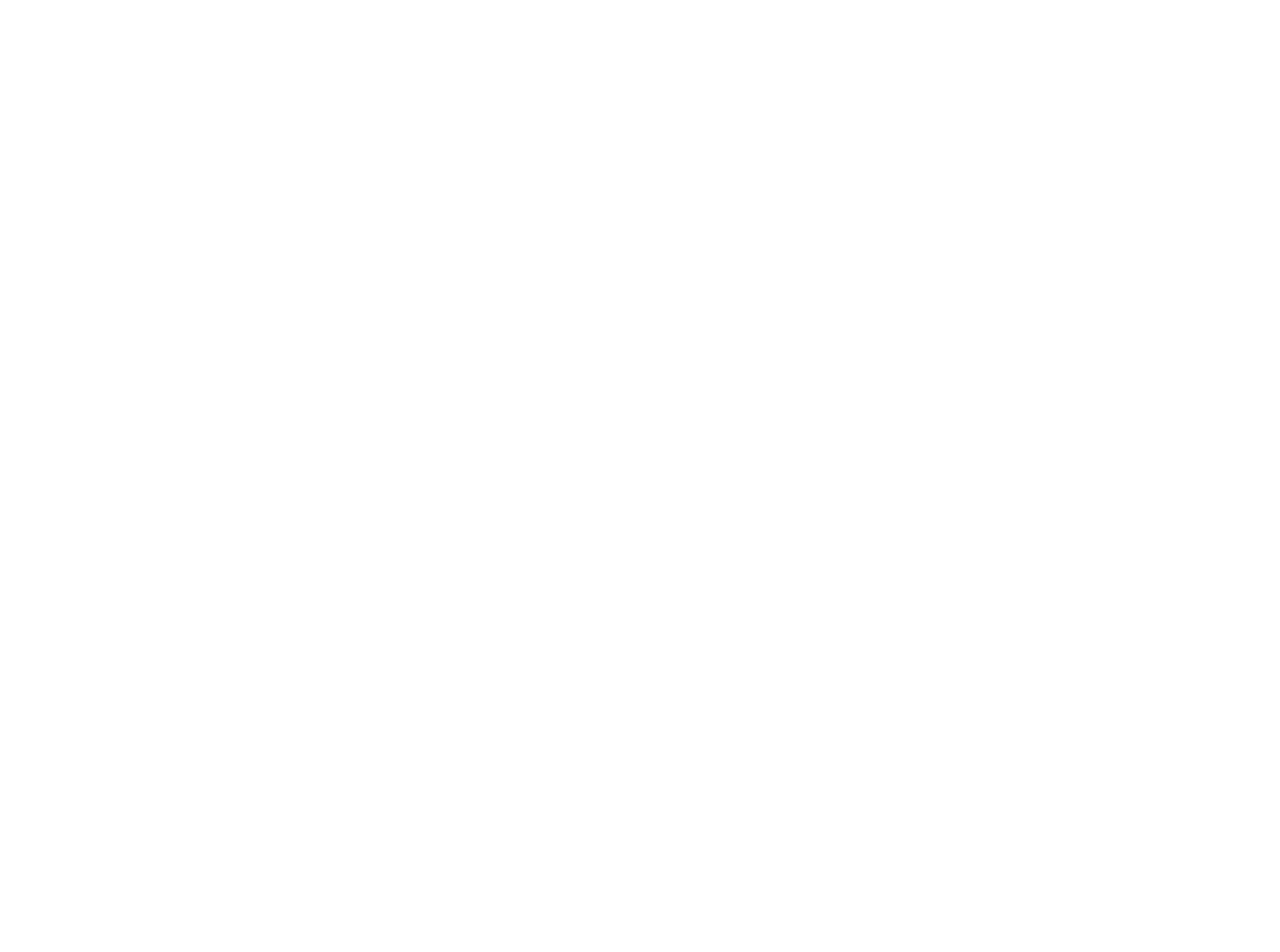
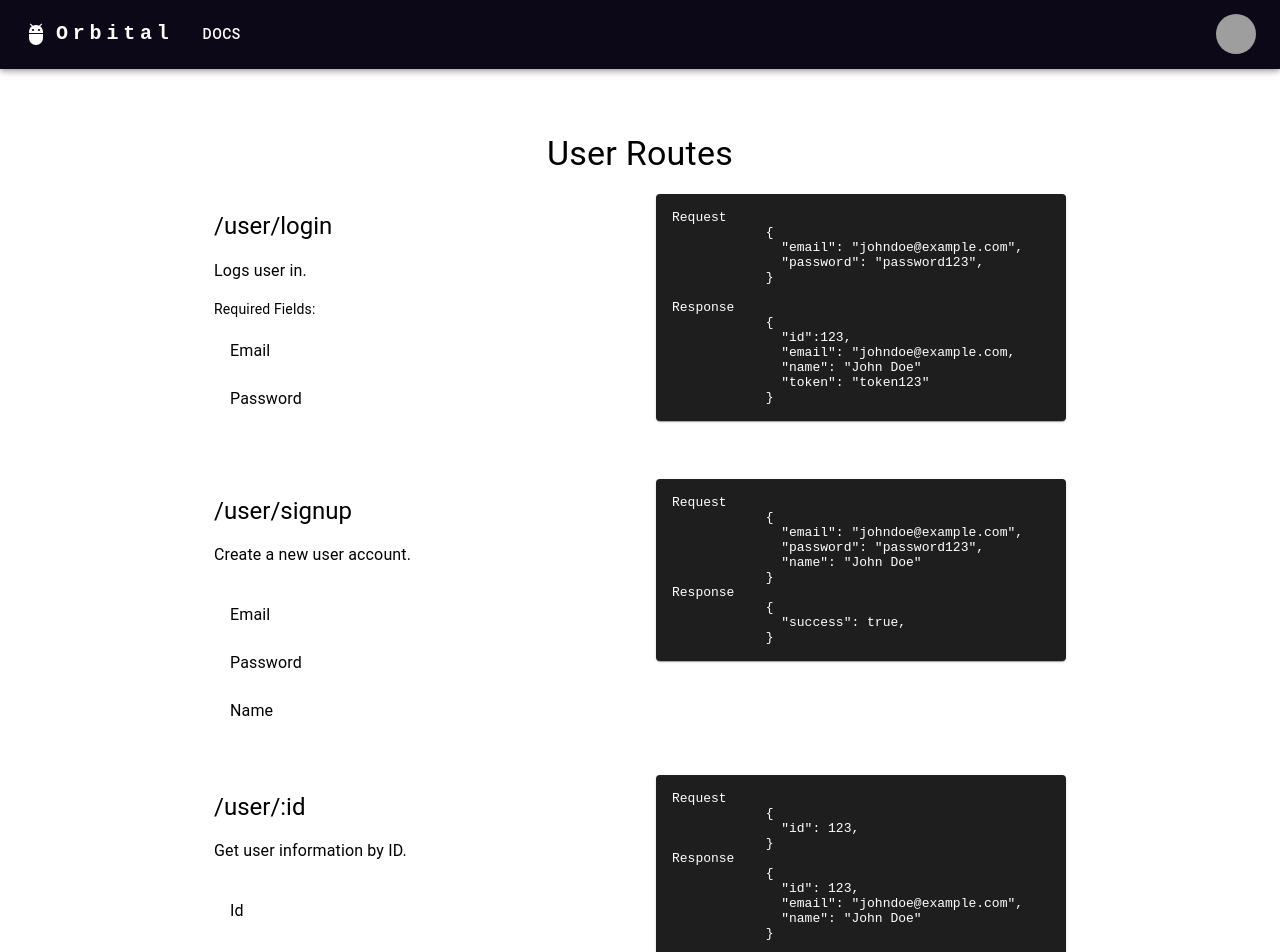
Before and after one commit to oslabs-beta/orbital, a React (Create React App) app: page /docs in a window 1280 px wide. Before the commit this address had no page. Shown: the top 952 px of the page. Before the commit the page ends 800 px from the top, so only its background shows below. Built offline with nearby package versions, Linux system fonts and the light colour scheme; grey boxes are pictures that could not be loaded.

Commit message:
built docs and team

```diff
--- a/src/App.js
+++ b/src/App.js
@@ -4,7 +4,9 @@
 import Signup from "./client/pages/Signup";
 import Home from "./client/pages/Home";
 import LandingPage from "./client/pages/LandingPage";
+import Documentation from "./client/pages/Documentation";
 import { useState } from "react";
+
 function App() {
 	const [user, setUser] = useState({});
     return (
@@ -14,6 +16,7 @@
                 <Route path="/signup" element={<Signup setUser={setUser} />} />
                 <Route path="/login" element={<Login setUser={setUser} user={user} />} />
                 <Route path="/" element={<LandingPage />} />
+                <Route path='/docs' element={<Documentation />} />
             </Routes>
         </div>
     );
--- /dev/null
+++ b/src/client/components/Doc.jsx
@@ -0,0 +1,134 @@
+import { Box, Container, Grid, Paper, Typography, List, ListItem, ListItemText } from "@mui/material";
+
+const Doc = () => {
+  return (
+    <Box sx={{ bgcolor: "white", py: 8 }}>
+      <Container maxWidth="md">
+        <Typography variant="h4" component="h2" align="center" sx={{pb: "20px"}}>
+          User Routes
+        </Typography>
+        <Grid container spacing={4}>
+          <Grid item xs={12} sm={6}>
+          <Box sx={{ py: 2 }}>
+      <Typography variant="h5" component="h3">
+        /user/login
+      </Typography>
+      <Typography variant="body1" sx={{ mt: 2 }}>
+        Logs user in.
+      </Typography>
+      <Typography variant="body2" sx={{ mt: 2 }}>
+        Required Fields:
+      </Typography>
+
+      <List>
+        <ListItem>
+          <ListItemText primary="Email" />
+        </ListItem>
+        <ListItem>
+          <ListItemText primary="Password" />
+        </ListItem>
+      </List>
+
+    </Box>
+          </Grid>
+          <Grid item xs={12} sm={6}>
+          <Paper sx={{ bgcolor: "#1E1E1E", color: "#FFF", p: 2, borderRadius: 1 }}>
+              <pre style={{ whiteSpace: "pre-wrap", margin: 0 }}>
+            {`Request
+            {
+              "email": "johndoe@example.com",
+              "password": "password123",
+            }
+            `}
+              </pre>
+              <pre style={{ whiteSpace: "pre-wrap", margin: 0 }}>
+            {`Response
+            {
+              "id":123,
+              "email": "johndoe@example.com,
+              "name": "John Doe"
+              "token": "token123"
+            }`}
+              </pre>
+            </Paper>
+          </Grid>
+          <Grid item xs={12} sm={6}>
+            <Box sx={{ py: 2 }}>
+              <Typography variant="h5" component="h3">
+                /user/signup
+              </Typography>
+              <Typography variant="body1" sx={{ mt: 2 }}>
+                Create a new user account.
+              </Typography>
+            </Box>
+            <List>
+        <ListItem>
+          <ListItemText primary="Email" />
+        </ListItem>
+        <ListItem>
+          <ListItemText primary="Password" />
+        </ListItem>
+        <ListItem>
+          <ListItemText primary="Name" />
+        </ListItem>
+      </List>
+          </Grid>
+          <Grid item xs={12} sm={6}>
+            <Paper sx={{ bgcolor: "#1E1E1E", color: "#FFF", p: 2, borderRadius: 1 }}>
+              <pre style={{ whiteSpace: "pre-wrap", margin: 0 }}>
+                {`Request
+            {
+              "email": "johndoe@example.com",
+              "password": "password123",
+              "name": "John Doe"
+            }`}
+              </pre>
+              <pre style={{ whiteSpace: "pre-wrap", margin: 0 }}>
+                {`Response
+            {
+              "success": true,
+            }`}
+              </pre>
+            </Paper>
+          </Grid>
+          <Grid item xs={12} sm={6}>
+            <Box sx={{ py: 2 }}>
+              <Typography variant="h5" component="h3">
+                /user/:id
+              </Typography>
+              <Typography variant="body1" sx={{ mt: 2 }}>
+                Get user information by ID.
+              </Typography>
+            </Box>
+            <List>
+        <ListItem>
+          <ListItemText primary="Id" />
+        </ListItem>
+      </List>
+          </Grid>
+          <Grid item xs={12} sm={6}>
+            <Paper sx={{ bgcolor: "#1E1E1E", color: "#FFF", p: 2, borderRadius: 1 }}>
+          <pre style={{ whiteSpace: "pre-wrap", margin: 0 }}>
+                {`Request
+            {
+              "id": 123,
+            }`}
+              </pre>
+              <pre style={{ whiteSpace: "pre-wrap", margin: 0 }}>
+                {`Response
+            {
+              "id": 123,
+              "email": "johndoe@example.com",
+              "name": "John Doe"
+            }`}
+              </pre>
+        </Paper>
+
+      </Grid>
+
+    </Grid>
+  </Container>
+</Box>
+  )}
+
+export default Doc;
--- a/src/client/components/LandingPageHero.jsx
+++ b/src/client/components/LandingPageHero.jsx
@@ -4,10 +4,6 @@
 import Logo from '../assets/Logo.png';
 import {useNavigate} from 'react-router-dom';
 import Space from '../assets/Space.jpg';
-
-
-
-
 
 
 const LandingPageHero = () => {
--- /dev/null
+++ b/src/client/components/LandingPageTeam.jsx
@@ -0,0 +1,43 @@
+import { Box, Container, Grid, Typography, Avatar } from "@mui/material";
+import chartjsLogo from "../assets/chartjs-logo.jpg";
+
+const LoginTechStack = () => {
+  return (
+    <Box sx={{ bgcolor: "#0D0818", py: 8, color: "white" }}>
+      <Container maxWidth="lg">
+        <Typography variant="h3" component="h2" align="center" gutterBottom sx={{pb: '20px'}}>
+          Meet the Team
+        </Typography>
+        <Grid container spacing={4} alignItems="center" sx={{display: "flex", justifyContent:"space-evenly"}}>
+          <Grid item xs={6} sm={4} md={2} sx={{"&:hover":{ cursor: "pointer"} }} onClick={() => console.log("hello")}>
+            <Box sx={{ display: "flex", justifyContent: "center" }}>
+            <Avatar alt="Kirill" src={chartjsLogo} sx={{height: "150px", width: "auto"}}/>
+            </Box>
+              <Typography variant="h4" sx={{textAlign: "center", pt: "10px"}}>Kirill</Typography>
+          </Grid>
+          <Grid item xs={6} sm={4} md={2} sx={{"&:hover":{ cursor: "pointer"} }}  onClick={() => console.log("hello")} >
+            <Box sx={{ display: "flex", justifyContent: "center" }}>
+            <Avatar alt="Kirill" src={chartjsLogo} sx={{height: "150px", width: "auto"}}/>
+            </Box>
+            <Typography variant="h4" sx={{textAlign: "center", pt: "10px"}}>Sid</Typography>
+          </Grid>
+          <Grid item xs={6} sm={4} md={2}sx={{"&:hover":{ cursor: "pointer"} }}  onClick={() => console.log("hello")}>
+            <Box sx={{ display: "flex", justifyContent: "center" }}>
+            <Avatar alt="Kirill" src={chartjsLogo} sx={{height: "150px", width: "auto"}}/>
+            </Box>
+            <Typography variant="h4" sx={{textAlign: "center", pt: "10px"}}>Slava</Typography>
+          </Grid>
+          <Grid item xs={6} sm={4} md={2} sx={{"&:hover":{ cursor: "pointer"} }} onClick={() => console.log("hello")}>
+            <Box sx={{ display: "flex", justifyContent: "center" }}>
+            <Avatar alt="Victor" src={chartjsLogo} sx={{height: "150px", width: "auto"}}/>
+            </Box>
+            <Typography variant="h4" sx={{textAlign: "center", pt: "10px"}}>Victor</Typography>
+          </Grid>
+
+        </Grid>
+      </Container>
+    </Box>
+  );
+};
+
+export default LoginTechStack;
--- a/src/client/components/Navbar.jsx
+++ b/src/client/components/Navbar.jsx
@@ -12,11 +12,14 @@
 import Tooltip from '@mui/material/Tooltip';
 import MenuItem from '@mui/material/MenuItem';
 import AdbIcon from '@mui/icons-material/Adb';
-
+import {useNavigate} from 'react-router-dom'
 const pages = ['Docs', 'Our Team'];
 const settings = ['Profile', 'Account', 'Dashboard', 'Logout'];
 
+const pagess = [{name: "Docs", url: "/docs"}]
+
 function Navbar() {
+  const navigate = useNavigate()
   const [anchorElNav, setAnchorElNav] = React.useState(null);
   const [anchorElUser, setAnchorElUser] = React.useState(null);
 
@@ -36,7 +39,7 @@
   };
 
   return (
-    <AppBar position="static" sx={{backgroundColor: "#0D0818"}}>
+    <AppBar position="sticky" sx={{backgroundColor: "#0D0818"}}>
       <Container maxWidth="xl">
         <Toolbar disableGutters>
           <AdbIcon sx={{ display: { xs: 'none', md: 'flex' }, mr: 1 }} />
@@ -55,7 +58,7 @@
               textDecoration: 'none',
             }}
           >
-            LOGO
+            Orbital
           </Typography>
 
           <Box sx={{ flexGrow: 1, display: { xs: 'flex', md: 'none' } }}>
@@ -87,9 +90,9 @@
                 display: { xs: 'block', md: 'none' },
               }}
             >
-              {pages.map((page) => (
-                <MenuItem key={page} onClick={handleCloseNavMenu}>
-                  <Typography textAlign="center">{page}</Typography>
+              {pagess.map((page) => (
+                <MenuItem key={page.name} onClick={handleCloseNavMenu}>
+                  <Typography textAlign="center">{page.name}</Typography>
                 </MenuItem>
               ))}
             </Menu>
@@ -114,13 +117,13 @@
             ORBITAL
           </Typography>
           <Box sx={{ flexGrow: 1, display: { xs: 'none', md: 'flex' } }}>
-            {pages.map((page) => (
-              <Button
-                key={page}
-                onClick={handleCloseNavMenu}
+            {pagess.map((page) => (
+              <Button onClick={()=>navigate(page.url)}
+                key={page.name}
+
                 sx={{ my: 2, color: 'white', display: 'block' }}
               >
-                {page}
+                {page.name}
               </Button>
             ))}
           </Box>
--- /dev/null
+++ b/src/client/pages/Documentation.jsx
@@ -0,0 +1,12 @@
+import React from 'react';
+import Navbar from '../components/Navbar';
+import Doc from '../components/Doc.jsx';
+
+const Documentation = () => {
+  return (
+    <div><Navbar />
+    <Doc /></div>
+  )
+}
+
+export default Documentation;
--- a/src/client/pages/LandingPage.jsx
+++ b/src/client/pages/LandingPage.jsx
@@ -5,7 +5,7 @@
 import LandingPageHero from "../components/LandingPageHero";
 import LandingPageDemo from "../components/LandingPageDemo";
 import LandingPageTechStack from '../components/LandingPageTechStack'
-
+import LandingPageTeam from '../components/LandingPageTeam'
 const LandingPage = () => {
 
 return (<Box>
@@ -13,6 +13,7 @@
     <LandingPageHero />
     <LandingPageDemo />
     <LandingPageTechStack />
+    <LandingPageTeam />
 </Box>)
 }
 
```
Also changed, not shown: src/client/components/LandingPageTechStack.jsx (+8 -8 lines).
